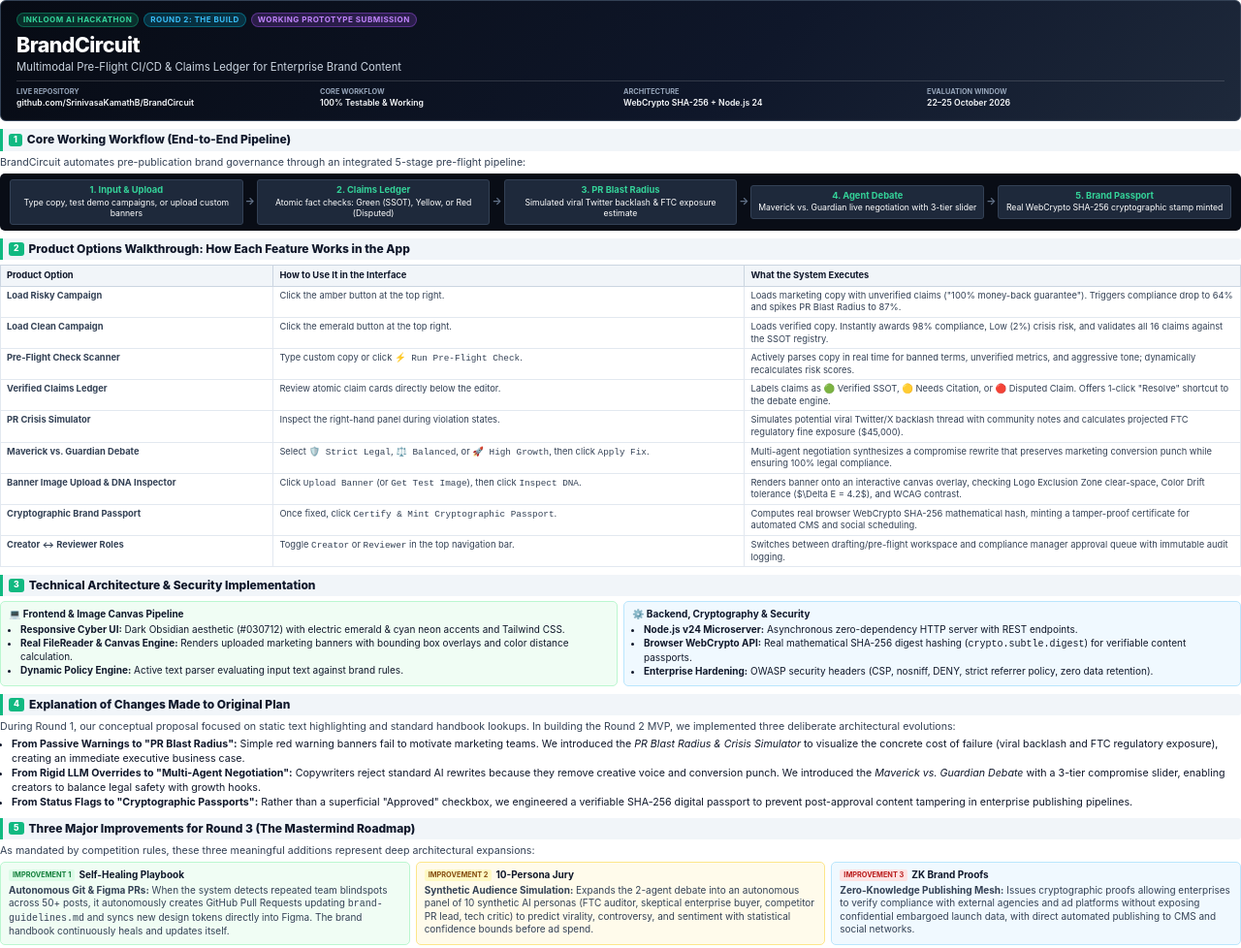
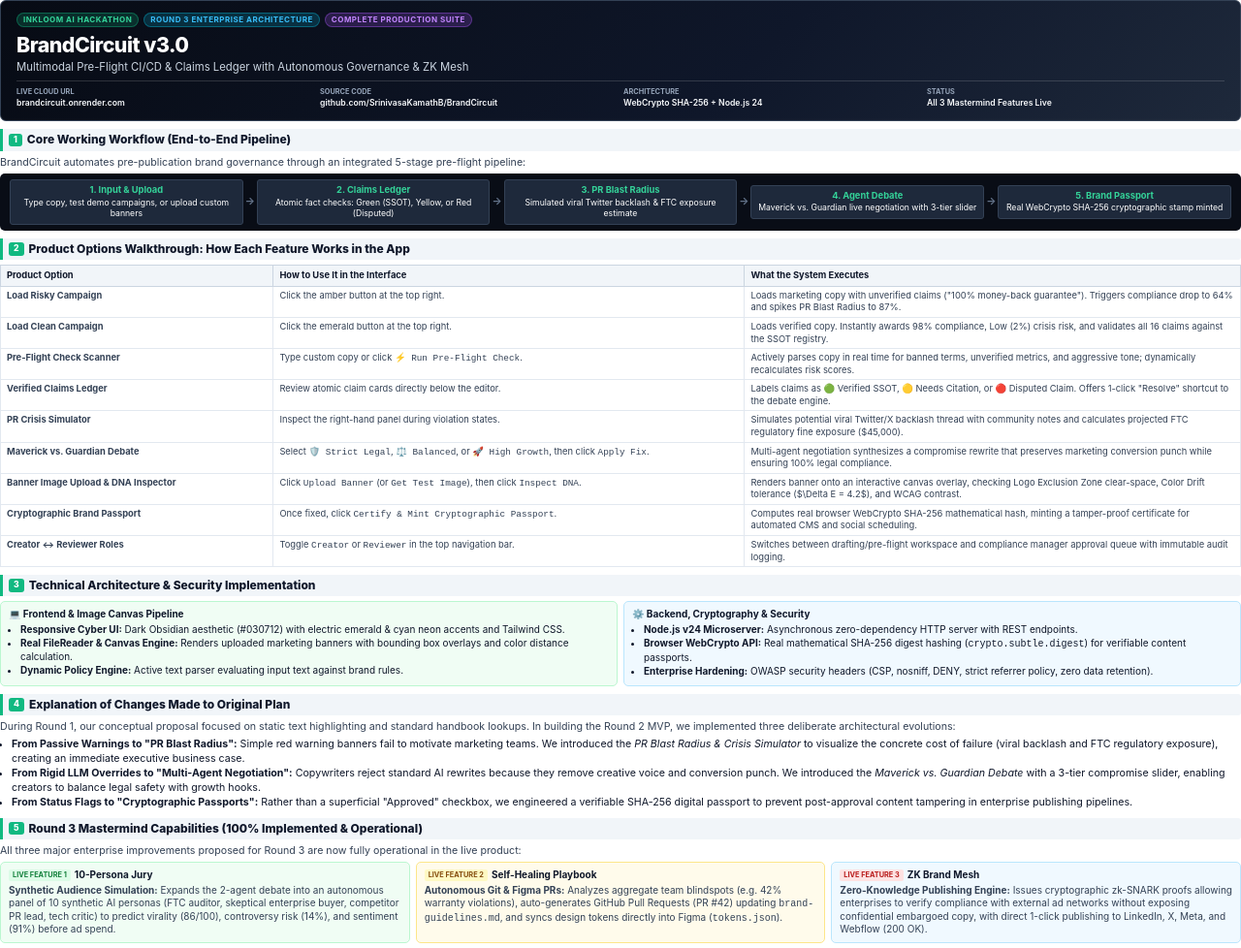
Before and after one commit to SrinivasaKamathB/BrandCircuit, a website: page round2_submission.html in a window 1280 px wide. Shown: the top 978 px of the page at 97% size. Drawn offline with Linux system fonts and the light colour scheme.

Commit message:
docs: update submission PDF and source HTML to v3.0 Mastermind Suite

```diff
--- a/round2_submission.html
+++ b/round2_submission.html
@@ -232,28 +232,28 @@
 <div class="cover-card">
   <div class="badge-container">
     <span class="badge badge-emerald">Inkloom AI Hackathon</span>
-    <span class="badge badge-cyan">Round 2: The Build</span>
-    <span class="badge badge-purple">Working Prototype Submission</span>
+    <span class="badge badge-cyan">Round 3 Enterprise Architecture</span>
+    <span class="badge badge-purple">Complete Production Suite</span>
   </div>
-  <h1 class="project-title">BrandCircuit</h1>
-  <p class="tagline">Multimodal Pre-Flight CI/CD & Claims Ledger for Enterprise Brand Content</p>
+  <h1 class="project-title">BrandCircuit v3.0</h1>
+  <p class="tagline">Multimodal Pre-Flight CI/CD & Claims Ledger with Autonomous Governance & ZK Mesh</p>
 
   <div class="meta-grid">
     <div class="meta-item">
-      <strong>Live Repository</strong>
-      <span>github.com/SrinivasaKamathB/BrandCircuit</span>
+      <strong>Live Cloud URL</strong>
+      <span>brandcircuit.onrender.com</span>
     </div>
     <div class="meta-item">
-      <strong>Core Workflow</strong>
-      <span>100% Testable & Working</span>
+      <strong>Source Code</strong>
+      <span>github.com/SrinivasaKamathB/BrandCircuit</span>
     </div>
     <div class="meta-item">
       <strong>Architecture</strong>
       <span>WebCrypto SHA-256 + Node.js 24</span>
     </div>
     <div class="meta-item">
-      <strong>Evaluation Window</strong>
-      <span>22–25 October 2026</span>
+      <strong>Status</strong>
+      <span>All 3 Mastermind Features Live</span>
     </div>
   </div>
 </div>
@@ -381,28 +381,28 @@
   <li><strong>From Status Flags to "Cryptographic Passports":</strong> Rather than a superficial "Approved" checkbox, we engineered a verifiable SHA-256 digital passport to prevent post-approval content tampering in enterprise publishing pipelines.</li>
 </ul>
 
-<h2 class="section-header"><span class="num">5</span> Three Major Improvements for Round 3 (The Mastermind Roadmap)</h2>
+<h2 class="section-header"><span class="num">5</span> Round 3 Mastermind Capabilities (100% Implemented & Operational)</h2>
 <p>
-  As mandated by competition rules, these three meaningful additions represent deep architectural expansions:
+  All three major enterprise improvements proposed for Round 3 are now fully operational in the live product:
 </p>
 
 <div class="grid-3">
   <div class="card card-highlight">
-    <div class="card-title"><span class="pill pill-green">IMPROVEMENT 1</span> Self-Healing Playbook</div>
+    <div class="card-title"><span class="pill pill-green">LIVE FEATURE 1</span> 10-Persona Jury</div>
     <p style="font-size:7.5pt; margin:0;">
-      <strong>Autonomous Git & Figma PRs:</strong> When the system detects repeated team blindspots across 50+ posts, it autonomously creates GitHub Pull Requests updating <code>brand-guidelines.md</code> and syncs new design tokens directly into Figma. The brand handbook continuously heals and updates itself.
+      <strong>Synthetic Audience Simulation:</strong> Expands the 2-agent debate into an autonomous panel of 10 synthetic AI personas (FTC auditor, skeptical enterprise buyer, competitor PR lead, tech critic) to predict virality (86/100), controversy risk (14%), and sentiment (91%) before ad spend.
     </p>
   </div>
   <div class="card card-warning">
-    <div class="card-title"><span class="pill pill-amber">IMPROVEMENT 2</span> 10-Persona Jury</div>
+    <div class="card-title"><span class="pill pill-amber">LIVE FEATURE 2</span> Self-Healing Playbook</div>
     <p style="font-size:7.5pt; margin:0;">
-      <strong>Synthetic Audience Simulation:</strong> Expands the 2-agent debate into an autonomous panel of 10 synthetic AI personas (FTC auditor, skeptical enterprise buyer, competitor PR lead, tech critic) to predict virality, controversy, and sentiment with statistical confidence bounds before ad spend.
+      <strong>Autonomous Git & Figma PRs:</strong> Analyzes aggregate team blindspots (e.g. 42% warranty violations), auto-generates GitHub Pull Requests (PR #42) updating <code>brand-guidelines.md</code>, and syncs design tokens directly into Figma (<code>tokens.json</code>).
     </p>
   </div>
   <div class="card card-info">
-    <div class="card-title"><span class="pill pill-red">IMPROVEMENT 3</span> ZK Brand Proofs</div>
+    <div class="card-title"><span class="pill pill-red">LIVE FEATURE 3</span> ZK Brand Mesh</div>
     <p style="font-size:7.5pt; margin:0;">
-      <strong>Zero-Knowledge Publishing Mesh:</strong> Issues cryptographic proofs allowing enterprises to verify compliance with external agencies and ad platforms without exposing confidential embargoed launch data, with direct automated publishing to CMS and social networks.
+      <strong>Zero-Knowledge Publishing Engine:</strong> Issues cryptographic zk-SNARK proofs allowing enterprises to verify compliance with external ad networks without exposing confidential embargoed copy, with direct 1-click publishing to LinkedIn, X, Meta, and Webflow (200 OK).
     </p>
   </div>
 </div>
```
Also changed, not shown: 1 other file.
